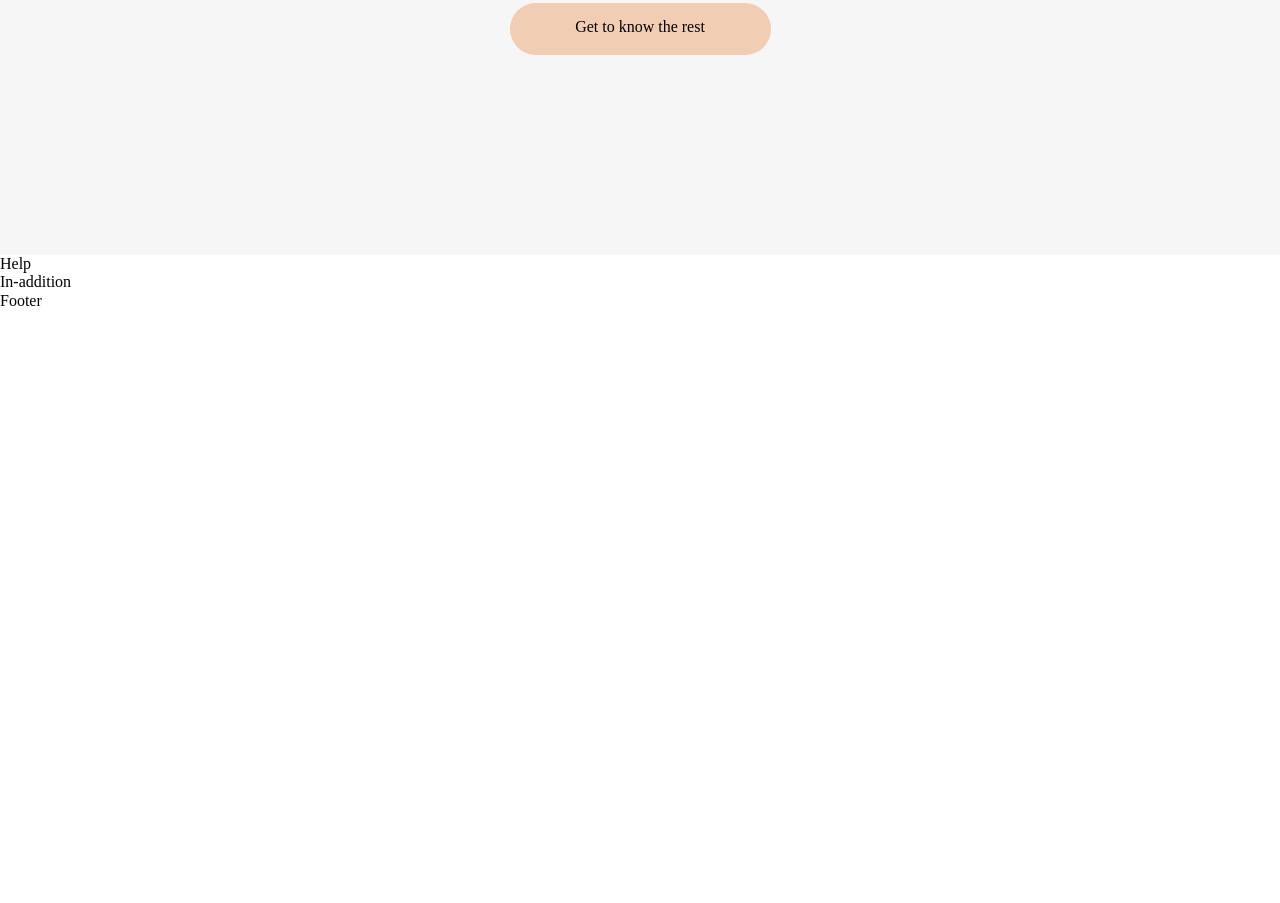
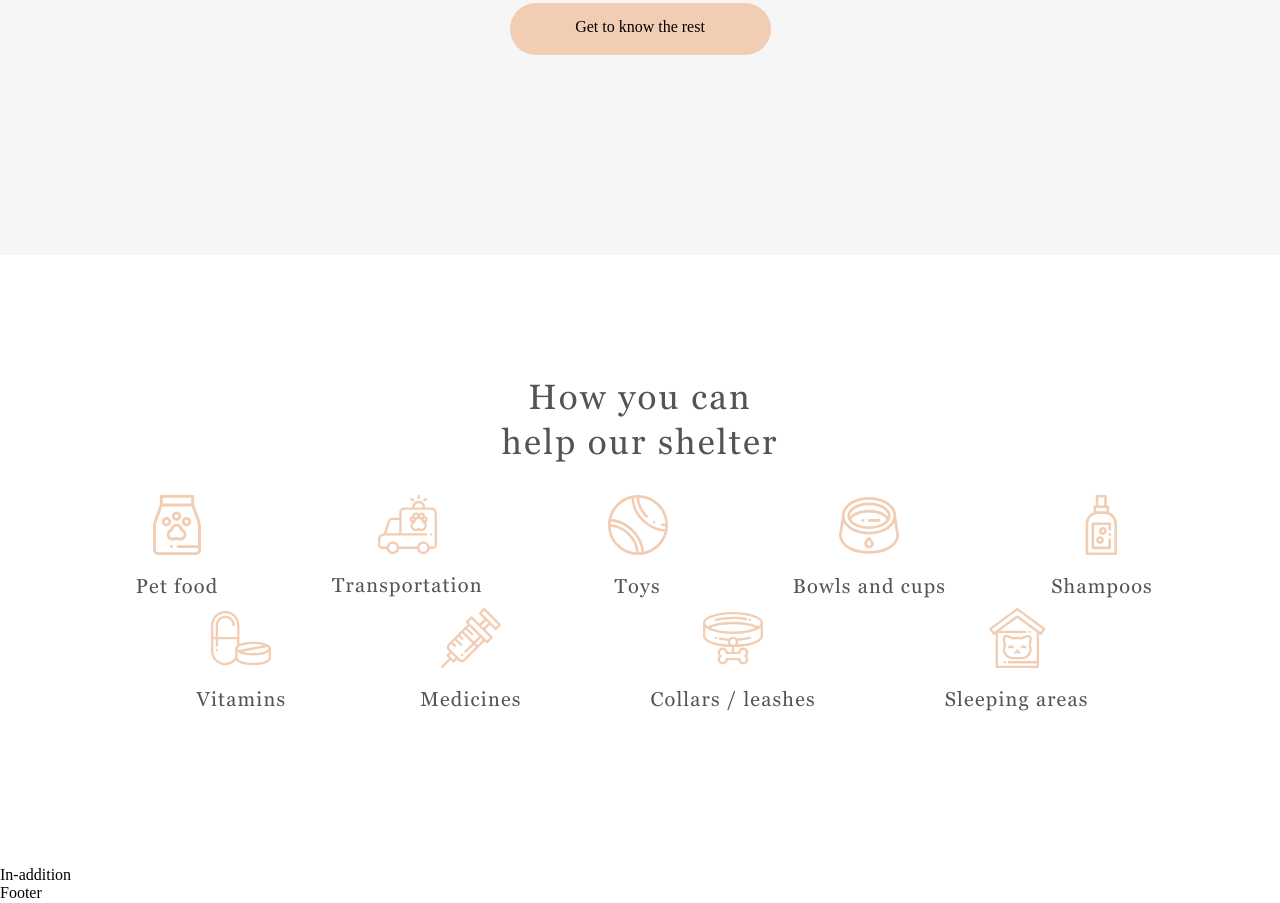
Before and after one commit to webjsworker/Shelter, a plain HTML site: page index.html in a window 1280 px wide. Shown: the part 2168-3071 px from the top of the page. Before the commit the page ends 2478 px from the top, so only its background shows below. Drawn offline with Linux system fonts and the light colour scheme.

Commit message:
feat: add destop help

```diff
--- a/index.html
+++ b/index.html
@@ -102,7 +102,53 @@
                 </div>
             </div>
         </section>
-        <section class="help">Help</section>
+        <section class="help">
+            <div class="help__wrapper">
+                <div class="help__title">How you can help our shelter</div>
+                <div class="help__list">
+                    <div class="help__list-row">
+                        <div class="help__list-item">
+                            <img src="./assets/desktop/icon-pet-food.svg"></img>
+                            <div>Pet food</div>
+                        </div>
+                        <div class="help__list-item">
+                            <img src="./assets/desktop/icon-transportation.svg"></img>
+                            <div>Transportation</div>
+                        </div>
+                        <div class="help__list-item">
+                            <img src="./assets/desktop/icon-toys.svg"></img>
+                            <div>Toys</div>
+                        </div>
+                        <div class="help__list-item">
+                            <img src="./assets/desktop/icon-bowls-and-cups.svg"></img>
+                            <div>Bowls and cups</div>
+                        </div>
+                        <div class="help__list-item">
+                            <img src="./assets/desktop/icon-shampoos.svg"></img>
+                            <div>Shampoos</div>
+                        </div>
+                      </div>
+                    <div class="help__list-row-last">
+                        <div class="help__list-item">
+                            <img src="./assets/desktop/icon-vitamins.svg"></img>
+                            <div>Vitamins</div>
+                        </div>
+                        <div class="help__list-item">
+                            <img src="./assets/desktop/icon-medicines.svg"></img>
+                            <div>Medicines</div>
+                        </div>
+                        <div class="help__list-item">
+                            <img src="./assets/desktop/icon-collars-leashes.svg"></img>
+                            <div>Collars / leashes</div>
+                        </div>
+                        <div class="help__list-item">
+                            <img src="./assets/desktop/icon-sleeping-area.svg"></img>
+                            <div>Sleeping areas</div>
+                        </div>
+                    </div>
+                </div>
+            </div>
+        </section>
         <section class="in-addition">In-addition</section>
         <section class="footer">Footer</section>
     </main>
--- /dev/null
+++ b/style/desktop/help.css
@@ -0,0 +1,92 @@
+.help {
+    display: flex;
+    align-items: center;
+    width: 1280px;
+    height: 611px;
+    margin: 0 auto;
+    background: #FFFFFF;
+
+}
+
+.help__wrapper {
+    width: 1200px;
+    height: 431px;
+    margin: 0 auto;
+
+}
+
+.help__title {
+    display: flex;
+    align-items: center;
+    text-align: center;
+    width: 308px;
+    height: 90px;
+    margin: 30px auto;
+    font-family: 'Georgia';
+    font-style: normal;
+    font-weight: 400;
+    font-size: 35px;
+    line-height: 130%;
+    letter-spacing: 0.06em;
+    color: #545454;
+}
+
+.help__list {
+    width: 1026px;
+    height: 281px;
+    margin: 0 auto;
+
+}
+
+.help__list-row {
+    display: flex;
+    justify-content: space-between;
+    height: auto;
+
+}
+
+.help__list-item {
+    display: flex;
+    flex-direction: column;
+    align-content: space-between;
+    min-width: 100px;
+    height: 113px;
+
+}
+
+.help__list-item img {
+    width: 60px;
+    height: 60px;
+    margin: 0 auto;
+}
+
+
+.help__list-item div {
+
+    /*  display: flex;
+
+align-items: center;
+text-align: center;  */
+    /* width: 82px;
+height: 23px; */
+    margin: 20px auto;
+    /*  margin: 0px auto; */
+    font-family: 'Georgia';
+    font-style: normal;
+    font-weight: 400;
+    font-size: 20px;
+    line-height: 115%;
+    white-space: nowrap;
+
+
+    letter-spacing: 0.06em;
+
+    color: #545454;
+}
+
+.help__list-row-last {
+    display: flex;
+    justify-content: space-around;
+    height: auto;
+
+}
--- a/style/desktop/main-desctop.css
+++ b/style/desktop/main-desctop.css
@@ -3,3 +3,4 @@
  @import url("./start-screen.css");
  @import url("./about.css");
  @import url("./pets.css");
+ @import url('./help.css');
```
Also changed, not shown: assets/desktop/icon-bowls-and-cups.svg (added), assets/desktop/icon-collars-leashes.svg (added), assets/desktop/icon-medicines.svg (added), assets/desktop/icon-pet-food.svg (added), assets/desktop/icon-shampoos.svg (added), assets/desktop/icon-sleeping-area.svg (added), assets/desktop/icon-toys.svg (added), assets/desktop/icon-transportation.svg (added), assets/desktop/icon-vitamins.svg (added).
